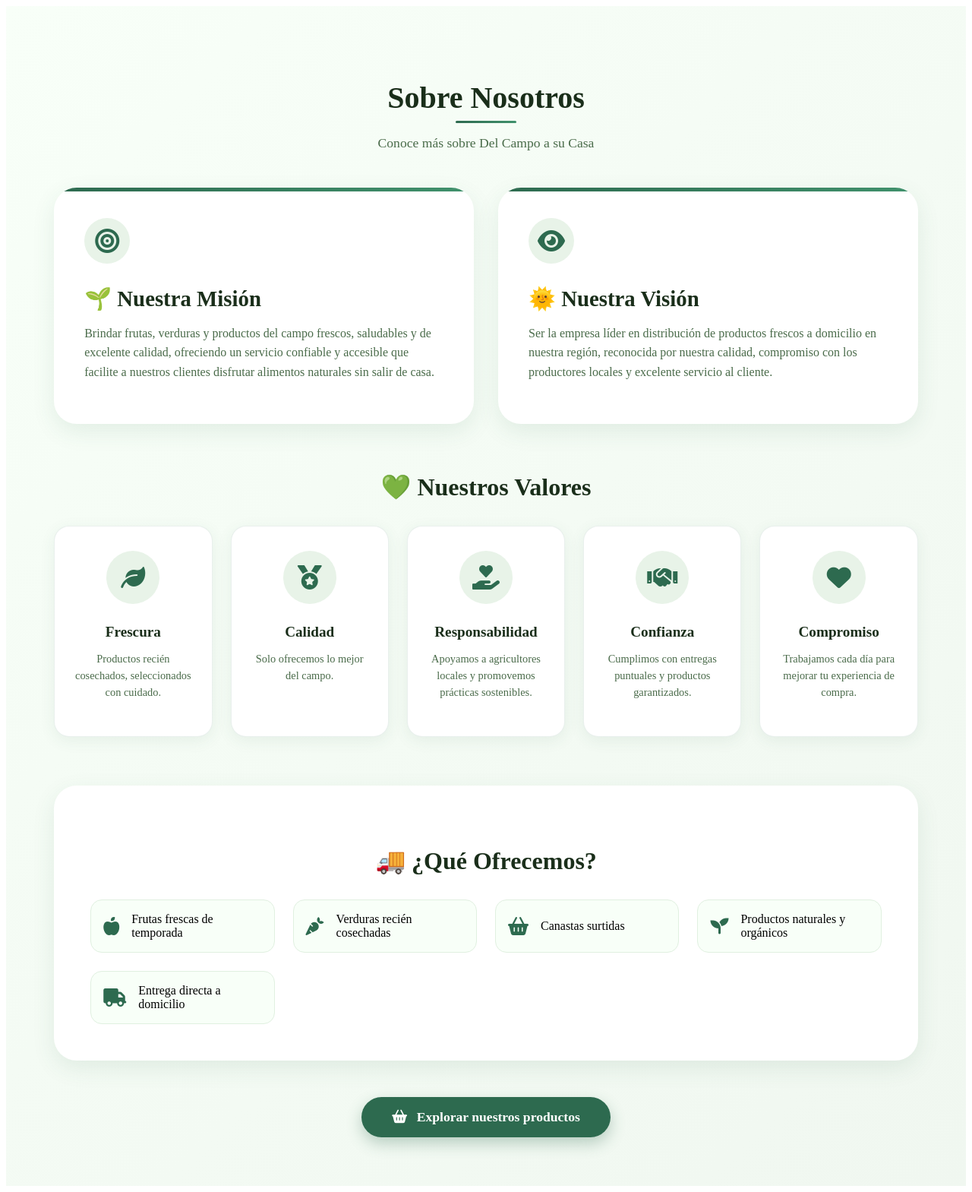
After one commit to MaoAcu/verduleria, a Flask app: page /aboutme in a window 1280 px wide. The commit adds this page. Shown: the whole page at 76% size. Run offline with Flask 3, Linux system fonts and the light colour scheme.

Commit message:
se agrega el about me

```diff
--- a/app/Controllers/routes.py
+++ b/app/Controllers/routes.py
@@ -10,7 +10,7 @@ routes_bp = Blueprint("routes", __name__)
 def index():
     return render_template('index.html')
 
-@routes_bp.route("/Menu", endpoint="Menu")
+@routes_bp.route("/tienda", endpoint="tienda")
 def Menu():
     return render_template('index.html')
 
@@ -28,7 +28,9 @@ def DashBoard():
     return render_template('dashboard.html')
 
 
-
+@routes_bp.route("/aboutme", endpoint="about_me")
+def RestablecerContra():
+    return render_template('aboutme.html')
 
 
 @routes_bp.route("/restablecer_contra", endpoint="restablecer_contra")
--- /dev/null
+++ b/app/static/css/aboutme.css
@@ -0,0 +1,274 @@
+/* About Section Styles */
+.about-section {
+    padding: 4rem 5%;
+    background: linear-gradient(135deg, #f8fff8 0%, #f0f7f0 100%);
+}
+
+.about-container {
+    max-width: 1200px;
+    margin: 0 auto;
+}
+
+.about-header {
+    text-align: center;
+    margin-bottom: 3rem;
+}
+
+.about-title {
+    font-size: 2.5rem;
+    color: #1a2e1a;
+    margin-bottom: 0.5rem;
+    position: relative;
+    display: inline-block;
+}
+
+.about-title::after {
+    content: '';
+    position: absolute;
+    bottom: -10px;
+    left: 50%;
+    transform: translateX(-50%);
+    width: 80px;
+    height: 3px;
+    background: linear-gradient(90deg, #2d6a4f, #40916c);
+    border-radius: 2px;
+}
+
+.about-subtitle {
+    color: #4a6b4a;
+    font-size: 1.1rem;
+}
+
+.mission-vision-grid {
+    display: grid;
+    grid-template-columns: repeat(2, 1fr);
+    gap: 2rem;
+    margin-bottom: 4rem;
+}
+
+.mission-card, .vision-card {
+    background: white;
+    padding: 2.5rem;
+    border-radius: 30px;
+    box-shadow: 0 10px 30px rgba(45,106,79,0.1);
+    transition: transform 0.3s ease;
+    position: relative;
+    overflow: hidden;
+}
+
+.mission-card:hover, .vision-card:hover {
+    transform: translateY(-5px);
+}
+
+.mission-card::before, .vision-card::before {
+    content: '';
+    position: absolute;
+    top: 0;
+    left: 0;
+    width: 100%;
+    height: 5px;
+    background: linear-gradient(90deg, #2d6a4f, #40916c);
+}
+
+.mission-icon, .vision-icon {
+    width: 60px;
+    height: 60px;
+    background: #e8f3e8;
+    border-radius: 50%;
+    display: flex;
+    align-items: center;
+    justify-content: center;
+    margin-bottom: 1.5rem;
+}
+
+.mission-icon i, .vision-icon i {
+    font-size: 2rem;
+    color: #2d6a4f;
+}
+
+.mission-card h3, .vision-card h3 {
+    font-size: 1.8rem;
+    color: #1a2e1a;
+    margin-bottom: 1rem;
+}
+
+.mission-card p, .vision-card p {
+    color: #4a6b4a;
+    line-height: 1.6;
+    font-size: 1rem;
+}
+
+.section-title {
+    font-size: 2rem;
+    color: #1a2e1a;
+    text-align: center;
+    margin-bottom: 2rem;
+}
+
+.values-grid {
+    display: grid;
+    grid-template-columns: repeat(auto-fit, minmax(200px, 1fr));
+    gap: 1.5rem;
+    margin-bottom: 4rem;
+}
+
+.value-item {
+    background: white;
+    padding: 2rem 1.5rem;
+    border-radius: 20px;
+    text-align: center;
+    box-shadow: 0 5px 20px rgba(45,106,79,0.08);
+    transition: all 0.3s ease;
+    border: 1px solid rgba(45,106,79,0.1);
+}
+
+.value-item:hover {
+    transform: translateY(-5px);
+    box-shadow: 0 15px 30px rgba(45,106,79,0.15);
+}
+
+.value-icon {
+    width: 70px;
+    height: 70px;
+    background: #e8f3e8;
+    border-radius: 50%;
+    display: flex;
+    align-items: center;
+    justify-content: center;
+    margin: 0 auto 1.2rem;
+}
+
+.value-icon i {
+    font-size: 2rem;
+    color: #2d6a4f;
+}
+
+.value-item h4 {
+    font-size: 1.2rem;
+    color: #1a2e1a;
+    margin-bottom: 0.5rem;
+}
+
+.value-item p {
+    color: #4a6b4a;
+    font-size: 0.9rem;
+    line-height: 1.5;
+}
+
+.offer-section {
+    background: white;
+    padding: 3rem;
+    border-radius: 30px;
+    margin-bottom: 3rem;
+    box-shadow: 0 10px 30px rgba(45,106,79,0.1);
+}
+
+.offer-grid {
+    display: grid;
+    grid-template-columns: repeat(auto-fit, minmax(200px, 1fr));
+    gap: 1.5rem;
+}
+
+.offer-item {
+    display: flex;
+    align-items: center;
+    gap: 1rem;
+    padding: 1rem;
+    background: #f8fff8;
+    border-radius: 15px;
+    transition: all 0.3s ease;
+    border: 1px solid #e0f0e0;
+}
+
+.offer-item:hover {
+    background: #2d6a4f;
+    color: white;
+    transform: translateX(5px);
+}
+
+.offer-item:hover i {
+    color: white;
+}
+
+.offer-item i {
+    font-size: 1.5rem;
+    color: #2d6a4f;
+    transition: color 0.3s ease;
+}
+
+.offer-item span {
+    font-weight: 500;
+}
+
+.about-cta {
+    text-align: center;
+    margin-top: 2rem;
+}
+
+.about-btn {
+    background: #2d6a4f;
+    color: white;
+    border: none;
+    padding: 1rem 2.5rem;
+    border-radius: 50px;
+    font-size: 1.1rem;
+    font-weight: 600;
+    cursor: pointer;
+    transition: all 0.3s ease;
+    display: inline-flex;
+    align-items: center;
+    gap: 0.8rem;
+    box-shadow: 0 8px 20px rgba(45,106,79,0.3);
+}
+
+.about-btn:hover {
+    background: #1e4f3a;
+    transform: translateY(-2px);
+    box-shadow: 0 12px 25px rgba(45,106,79,0.4);
+}
+
+/* Responsive */
+@media (max-width: 768px) {
+    .mission-vision-grid {
+        grid-template-columns: 1fr;
+    }
+
+    .about-title {
+        font-size: 2rem;
+    }
+
+    .section-title {
+        font-size: 1.8rem;
+    }
+
+    .mission-card h3, .vision-card h3 {
+        font-size: 1.5rem;
+    }
+
+    .values-grid {
+        grid-template-columns: repeat(2, 1fr);
+        gap: 1rem;
+    }
+
+    .offer-section {
+        padding: 2rem 1.5rem;
+    }
+
+    .offer-grid {
+        grid-template-columns: 1fr;
+    }
+}
+
+@media (max-width: 480px) {
+    .values-grid {
+        grid-template-columns: 1fr;
+    }
+
+    .about-title {
+        font-size: 1.8rem;
+    }
+
+    .mission-card, .vision-card {
+        padding: 1.8rem;
+    }
+}
--- /dev/null
+++ b/app/templates/aboutme.html
@@ -0,0 +1,117 @@
+<!DOCTYPE html>
+<html lang="en">
+<head>
+    <meta charset="UTF-8">
+    <meta name="viewport" content="width=device-width, initial-scale=1.0">
+    <title>Sobre Nosotros</title>
+    <link rel="stylesheet" href="https://cdnjs.cloudflare.com/ajax/libs/font-awesome/6.0.0/css/all.min.css">
+    <link rel="stylesheet" href="{{ url_for('static', filename='css/aboutme.css') }}">
+</head>
+<body>
+      <!-- About Section -->
+<section class="about-section" id="about">
+    <div class="about-container">
+        <div class="about-header">
+            <h2 class="about-title">Sobre Nosotros</h2>
+            <p class="about-subtitle">Conoce más sobre Del Campo a su Casa</p>
+        </div>
+
+        <!-- Misión y Visión -->
+        <div class="mission-vision-grid">
+            <div class="mission-card">
+                <div class="mission-icon">
+                    <i class="fas fa-bullseye"></i>
+                </div>
+                <h3>🌱 Nuestra Misión</h3>
+                <p>Brindar frutas, verduras y productos del campo frescos, saludables y de excelente calidad, ofreciendo un servicio confiable y accesible que facilite a nuestros clientes disfrutar alimentos naturales sin salir de casa.</p>
+            </div>
+
+            <div class="vision-card">
+                <div class="vision-icon">
+                    <i class="fas fa-eye"></i>
+                </div>
+                <h3>🌞 Nuestra Visión</h3>
+                <p>Ser la empresa líder en distribución de productos frescos a domicilio en nuestra región, reconocida por nuestra calidad, compromiso con los productores locales y excelente servicio al cliente.</p>
+            </div>
+        </div>
+
+        <!-- Valores -->
+        <div class="values-section">
+            <h3 class="section-title">💚 Nuestros Valores</h3>
+            <div class="values-grid">
+                <div class="value-item">
+                    <div class="value-icon">
+                        <i class="fas fa-leaf"></i>
+                    </div>
+                    <h4>Frescura</h4>
+                    <p>Productos recién cosechados, seleccionados con cuidado.</p>
+                </div>
+                <div class="value-item">
+                    <div class="value-icon">
+                        <i class="fas fa-medal"></i>
+                    </div>
+                    <h4>Calidad</h4>
+                    <p>Solo ofrecemos lo mejor del campo.</p>
+                </div>
+                <div class="value-item">
+                    <div class="value-icon">
+                        <i class="fas fa-hand-holding-heart"></i>
+                    </div>
+                    <h4>Responsabilidad</h4>
+                    <p>Apoyamos a agricultores locales y promovemos prácticas sostenibles.</p>
+                </div>
+                <div class="value-item">
+                    <div class="value-icon">
+                        <i class="fas fa-handshake"></i>
+                    </div>
+                    <h4>Confianza</h4>
+                    <p>Cumplimos con entregas puntuales y productos garantizados.</p>
+                </div>
+                <div class="value-item">
+                    <div class="value-icon">
+                        <i class="fas fa-heart"></i>
+                    </div>
+                    <h4>Compromiso</h4>
+                    <p>Trabajamos cada día para mejorar tu experiencia de compra.</p>
+                </div>
+            </div>
+        </div>
+
+        <!-- Qué Ofrecemos -->
+        <div class="offer-section">
+            <h3 class="section-title">🚚 ¿Qué Ofrecemos?</h3>
+            <div class="offer-grid">
+                <div class="offer-item">
+                    <i class="fas fa-apple-alt"></i>
+                    <span>Frutas frescas de temporada</span>
+                </div>
+                <div class="offer-item">
+                    <i class="fas fa-carrot"></i>
+                    <span>Verduras recién cosechadas</span>
+                </div>
+                <div class="offer-item">
+                    <i class="fas fa-basket-shopping"></i>
+                    <span>Canastas surtidas</span>
+                </div>
+                <div class="offer-item">
+                    <i class="fas fa-seedling"></i>
+                    <span>Productos naturales y orgánicos</span>
+                </div>
+                <div class="offer-item">
+                    <i class="fas fa-truck"></i>
+                    <span>Entrega directa a domicilio</span>
+                </div>
+            </div>
+        </div>
+
+        <!-- Botón para ver productos -->
+        <div class="about-cta">
+            <a class="btn about-btn" style="text-decoration: none;" href="{{ url_for('routes.tienda') }}">
+                <i class="fas fa-shopping-basket"></i>
+                Explorar nuestros productos
+            </a>
+        </div>
+    </div>
+</section>
+</body>
+</html>
--- a/app/templates/index.html
+++ b/app/templates/index.html
@@ -37,7 +37,7 @@
                 <a onclick="navigateTo('frutas'); closeMobileMenu()"><i class="fas fa-apple-alt"></i> Frutas</a>
                 <a onclick="navigateTo('verduras'); closeMobileMenu()"><i class="fas fa-carrot"></i> Verduras</a>
                 <a onclick="navigateTo('lacteos'); closeMobileMenu()"><i class="fas fa-cheese"></i> Lácteos</a>
-                <a onclick="navigateTo('about'); closeMobileMenu()"><i class="fas fa-info-circle"></i> Nosotros</a>
+                <a href="{{ url_for('routes.about_me') }}"><i class="fas fa-info-circle"></i> Nosotros</a>
             </nav>
             <div class="cart-icon desktop-only" onclick="openCartModal()">
                 <i class="fas fa-shopping-cart"></i>
--- a/wsgi.py
+++ b/wsgi.py
@@ -4,4 +4,4 @@ app = create_app()
 
 
 #esto es solo para local
-#app.run(debug=True)
+app.run(debug=True)
```
Also changed, not shown: app/static/css/style.css (+275 -0 lines).
